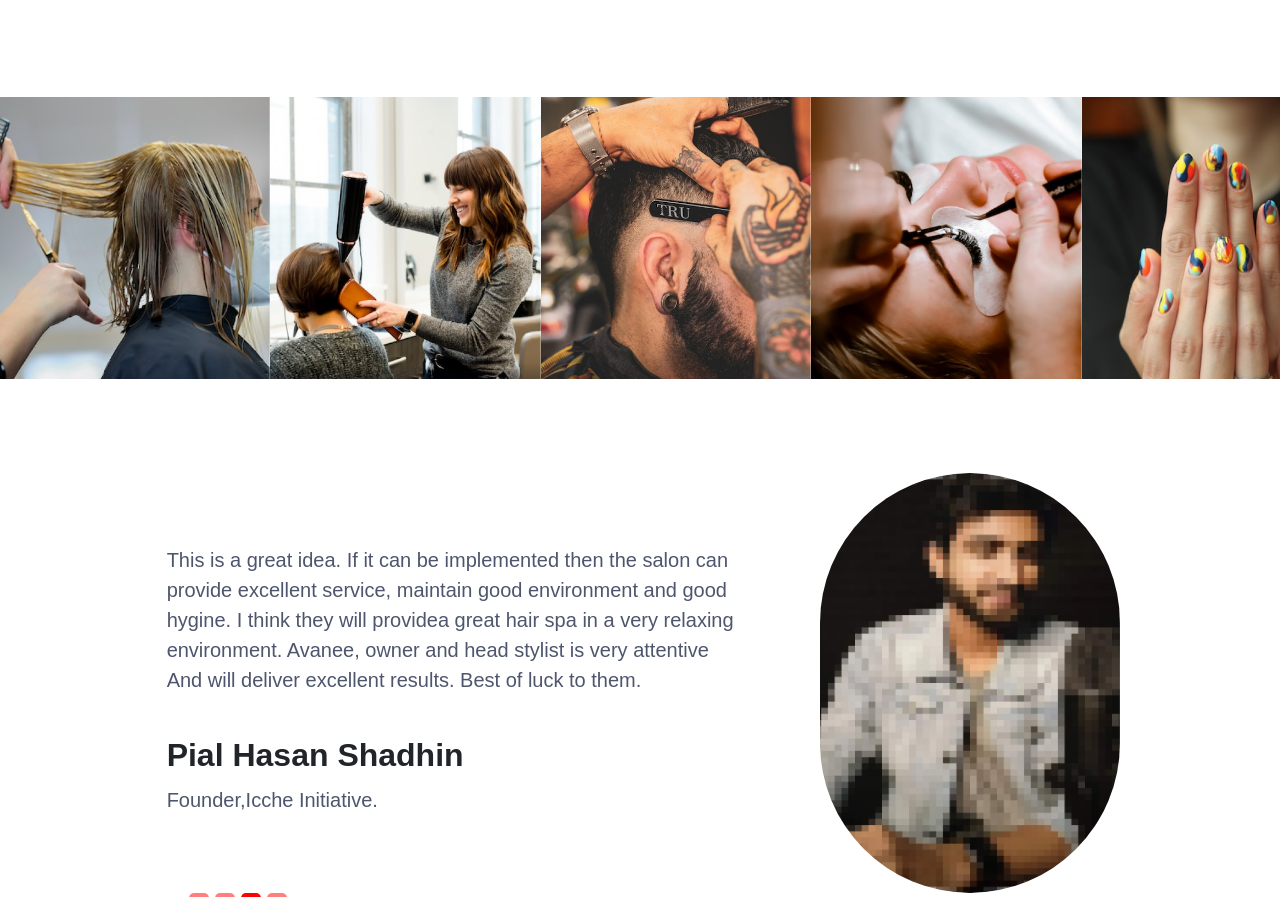
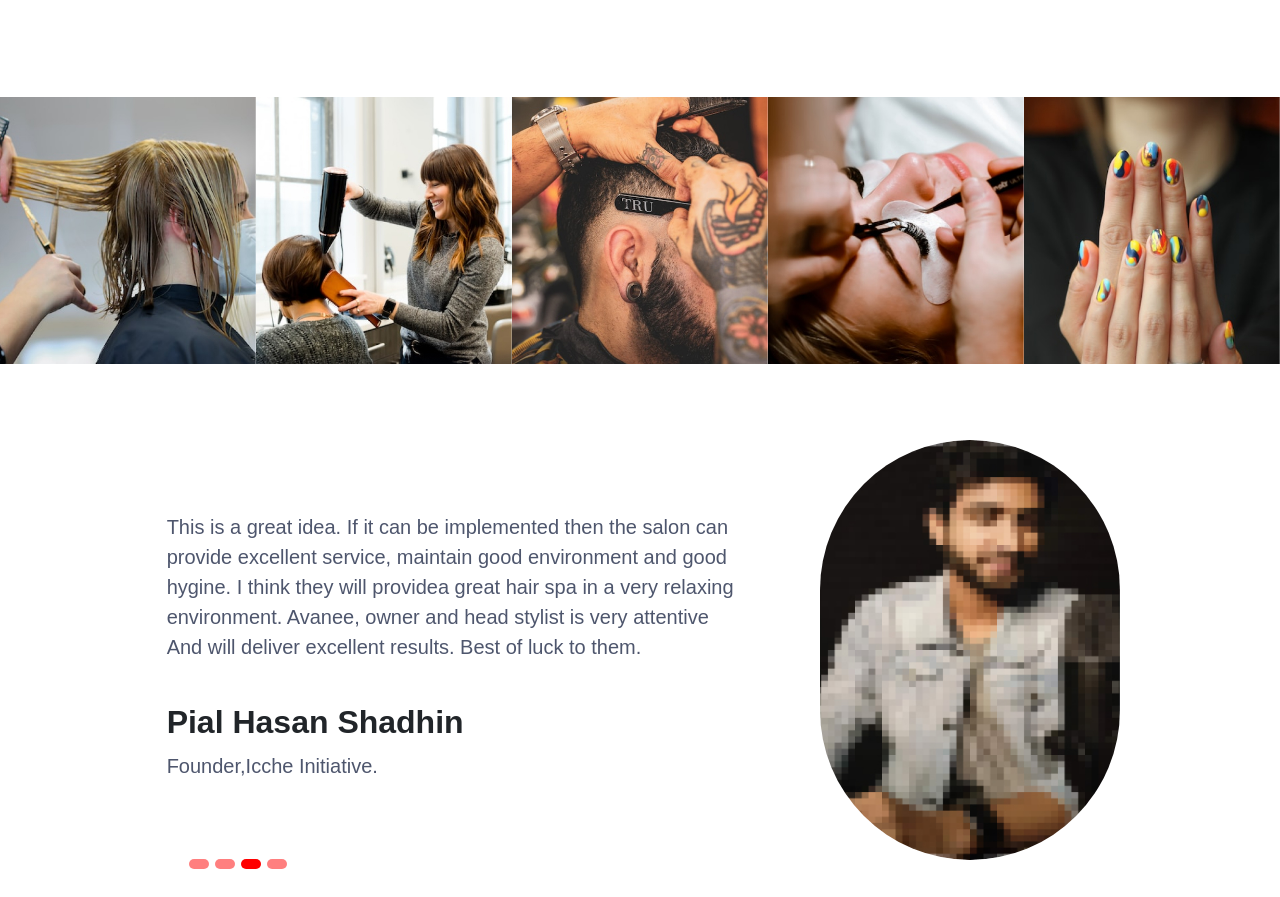
Before and after one commit to shishir3051/Stylon, a plain HTML site: page index.html in a window 1280 px wide. Shown: the part 2835-3732 px from the top of the page. Drawn offline with nearby package versions, Linux system fonts and the light colour scheme.

Commit message:
services3 section problem fixed

```diff
--- a/assets/styles/index.css
+++ b/assets/styles/index.css
@@ -360,17 +360,17 @@ nav .fas {
 }
 
 .service3-image {
-    max-width: 94% !important;
+    width: 94%;
 }
 .box {
     position: relative;
-    width: 288px;
-    height: 300px;
+    width: 100%;
+    /* height: 300px; */
     overflow: hidden;
 }
 .box2 {
-    width: 288px;
-    height: 300px;
+    width: 100%;
+    /* height: 300px; */
     overflow: hidden;
 }
 .box2 img {
@@ -817,9 +817,9 @@ input[type="submit"] {
     /* .icons {
         margin-left: 17%;
     } */
-    .service3-image {
+    /* .service3-image {
         max-width: 84% !important;
-    }
+    } */
 }
 @media (max-width: 988px) {
     .carousel-indicators {
```
